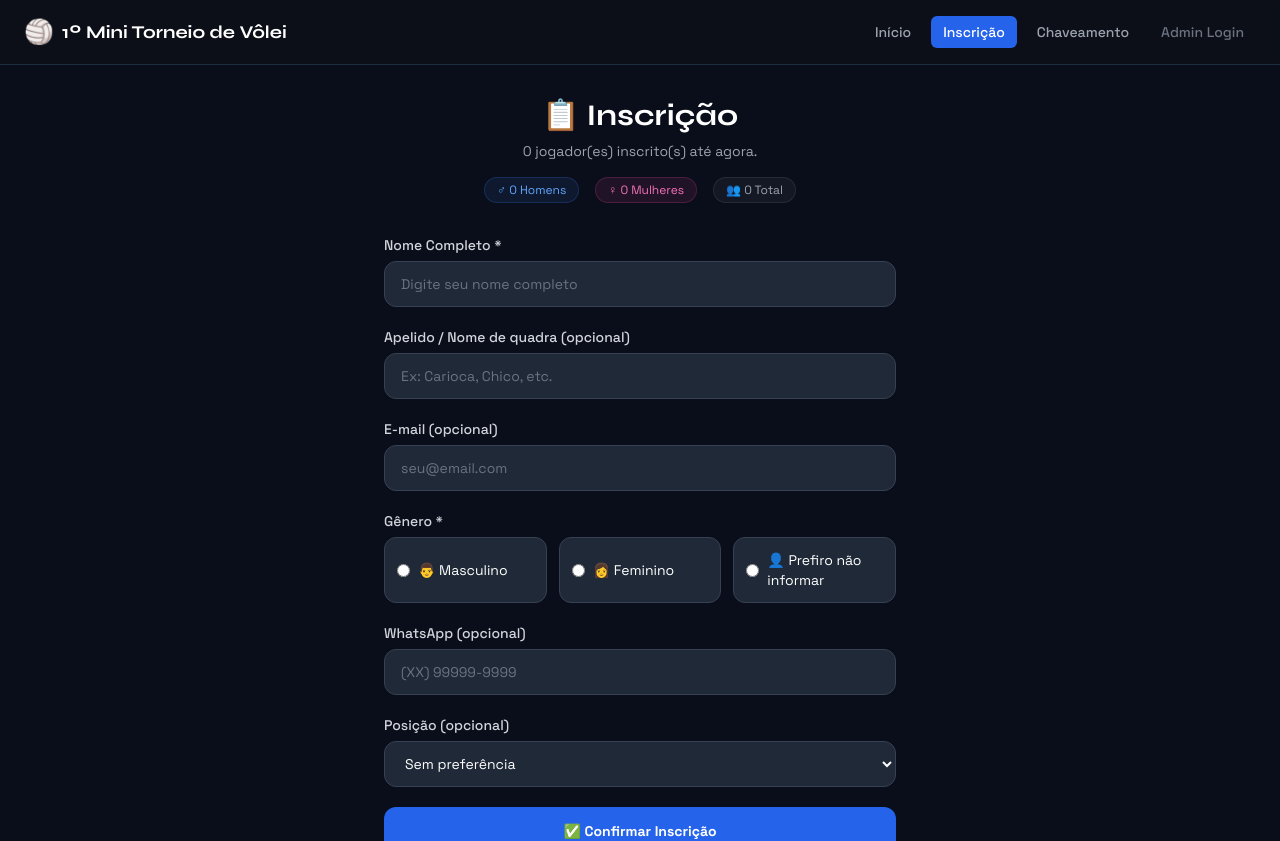
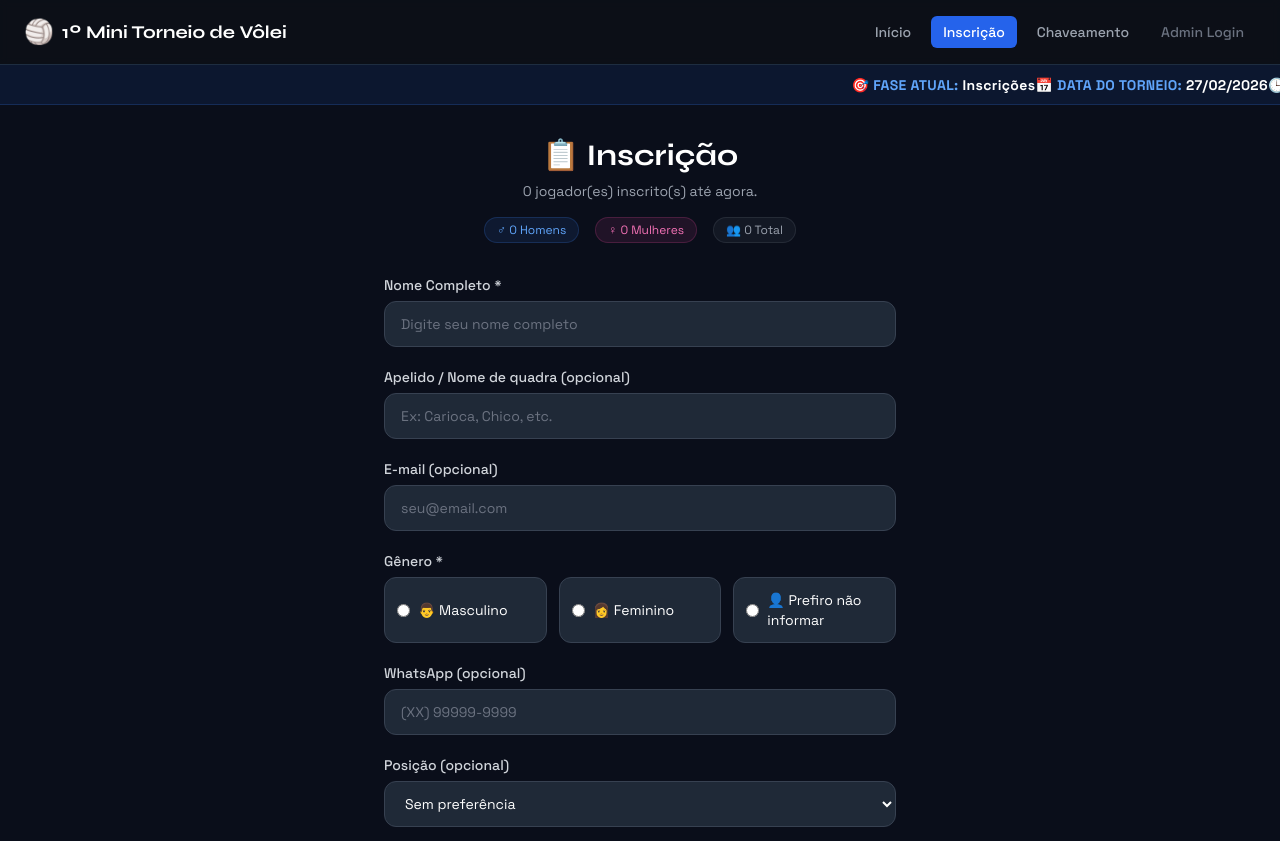
Before and after one commit to brunovdl/torneio_volei, a React (Vite) app: page /inscricao in a window 1280 px wide. Shown: the top 841 px of the page. Built offline with nearby package versions, Linux system fonts and the light colour scheme; no server answers; the database is empty.

Commit message:
info visuais

```diff
--- a/src/components/Layout.tsx
+++ b/src/components/Layout.tsx
@@ -1,5 +1,6 @@
 import { Link, useLocation, useNavigate } from 'react-router-dom'
 import { useAuth } from '@/hooks/useAuth'
+import { useJogadores } from '@/hooks/useJogadores'
 import LiveBadge from './LiveBadge'
 import type { TorneioConfig } from '@/types'
 
@@ -13,6 +14,7 @@ export default function Layout({ children, config, showAdminNav = false }: Layou
     const location = useLocation()
     const navigate = useNavigate()
     const { user, signOut } = useAuth()
+    const { jogadores } = useJogadores()
 
     const handleLogout = async () => {
         await signOut()
@@ -91,6 +93,45 @@ export default function Layout({ children, config, showAdminNav = false }: Layou
                 </div>
             </header>
 
+            {/* Ticker Animado */}
+            <div className="bg-blue-600/10 border-b border-blue-500/20 py-2 overflow-hidden h-10 flex items-center">
+                <div className="animate-marquee whitespace-nowrap text-xs sm:text-sm font-bold tracking-wide flex items-center gap-12">
+                    <span className="inline-block">
+                        <span className="text-blue-400">🎯 FASE ATUAL:</span>{' '}
+                        <span className="text-white">
+                            {jogadores.length >= 30 && config?.fase_atual === 'inscricoes'
+                                ? 'Vagas Esgotadas'
+                                : (config?.fase_atual ? faseLabel(config.fase_atual) : 'Inscrições')}
+                        </span>
+                    </span>
+                    <span className="inline-block">
+                        <span className="text-blue-400">📅 DATA DO TORNEIO:</span>{' '}
+                        <span className="text-white">27/02/2026</span>
+                    </span>
+                    <span className="inline-block">
+                        <span className="text-blue-400">🕒 SORTEIO DOS TIMES:</span>{' '}
+                        <span className="text-white">13:00h</span>
+                    </span>
+                    <span className="inline-block">
+                        <span className="text-blue-400">🏐 PRIMEIRO JOGO:</span>{' '}
+                        <span className="text-white">20:20h (Chave Principal)</span>
+                    </span>
+                    {/* Repetição para loop infinito suave */}
+                    <span className="inline-block">
+                        <span className="text-blue-400">🎯 FASE ATUAL:</span>{' '}
+                        <span className="text-white">
+                            {jogadores.length >= 30 && config?.fase_atual === 'inscricoes'
+                                ? 'Vagas Esgotadas'
+                                : (config?.fase_atual ? faseLabel(config.fase_atual) : 'Inscrições')}
+                        </span>
+                    </span>
+                    <span className="inline-block">
+                        <span className="text-blue-400">📅 DATA DO TORNEIO:</span>{' '}
+                        <span className="text-white">27/02/2026</span>
+                    </span>
+                </div>
+            </div>
+
             {/* Main */}
             <main className="max-w-7xl mx-auto px-4 sm:px-6 py-8">
                 {children}
@@ -104,3 +145,18 @@ export default function Layout({ children, config, showAdminNav = false }: Layou
         </div>
     )
 }
+
+function faseLabel(fase: string): string {
+    const labels: Record<string, string> = {
+        inscricoes: 'Inscrições',
+        vagas_esgotadas: 'Vagas Esgotadas',
+        abertura: 'Rodada de Abertura',
+        segunda: '2ª Rodada',
+        terceira: '3ª Rodada',
+        semifinal: 'Semifinal',
+        grande_final: 'Grande Final',
+        desempate: 'Desempate',
+        encerrado: 'Encerrado 🏆',
+    }
+    return labels[fase] ?? fase
+}
--- a/src/index.css
+++ b/src/index.css
@@ -39,5 +39,15 @@ body {
 }
 .glow-gold { animation: glow-gold 2s ease-in-out infinite; }
 
-/* Drag and drop */
-.dragging { opacity: 0.5; }
+@keyframes marquee {
+  0% { transform: translateX(100%); }
+  100% { transform: translateX(-100%); }
+}
+.animate-marquee {
+  display: inline-block;
+  white-space: nowrap;
+  animation: marquee 30s linear infinite;
+}
+.animate-marquee:hover {
+  animation-play-state: paused;
+}
--- a/src/pages/Home.tsx
+++ b/src/pages/Home.tsx
@@ -16,8 +16,7 @@ export default function Home() {
             <section className="text-center py-10 sm:py-16">
                 <p className="text-gray-500 text-xs tracking-widest uppercase mb-3">IEQ JD Portugal</p>
                 <h1 className="font-syne text-4xl sm:text-6xl font-extrabold text-white mb-4 leading-tight">
-                    1º Mini Torneio de<br />
-                    <span className="text-[#f5a623]">Vôlei de Areia</span>
+                    1º Mini Torneio de <span className="text-[#f5a623]">Vôlei de Areia</span>
                 </h1>
                 <p className="text-gray-400 max-w-md mx-auto mb-8 text-sm sm:text-base">
                     Eliminatória dupla · Times Ilimitados · Sorteio equilibrado dinâmico
@@ -58,7 +57,9 @@ export default function Home() {
                     />
                     <StatusCard
                         label="Fase Atual"
-                        value={config.fase_atual ? faseLabel(config.fase_atual) : '—'}
+                        value={jogadores.length >= 30 && config.fase_atual === 'inscricoes'
+                            ? 'Vagas Esgotadas'
+                            : (config.fase_atual ? faseLabel(config.fase_atual) : '—')}
                         icon="🎯"
                         color="purple"
                     />
@@ -333,6 +334,8 @@ function StatusCard({
 
 function faseLabel(fase: string): string {
     const labels: Record<string, string> = {
+        inscricoes: 'Inscrições',
+        vagas_esgotadas: 'Vagas Esgotadas',
         abertura: 'Rodada de Abertura',
         segunda: '2ª Rodada',
         terceira: '3ª Rodada',
```
